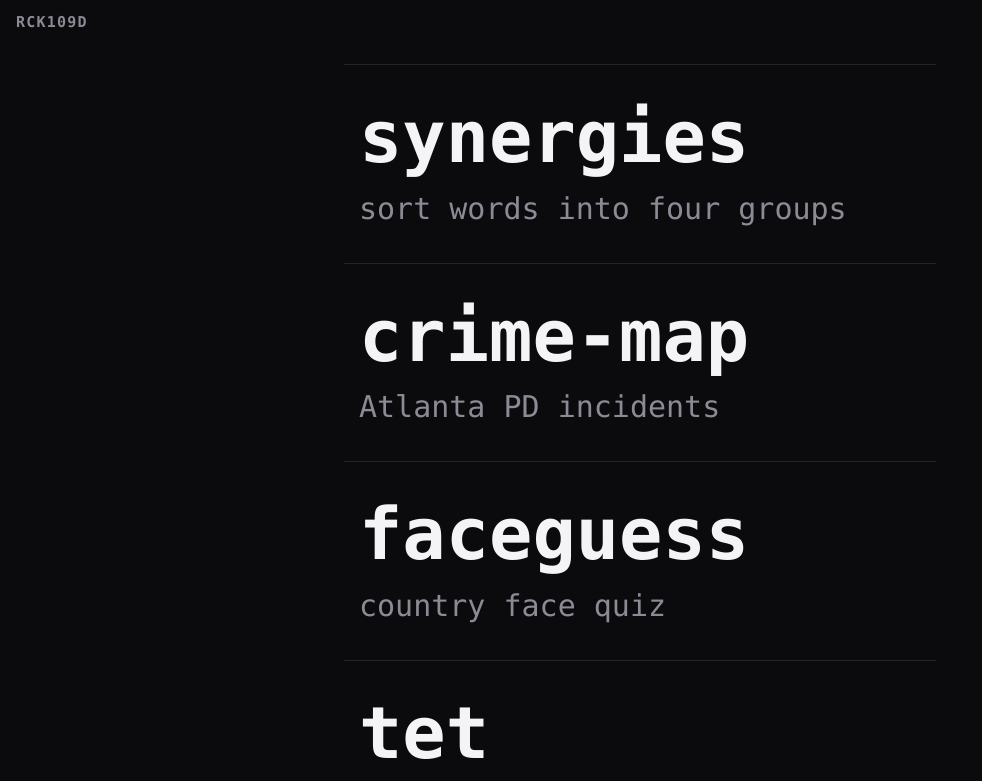
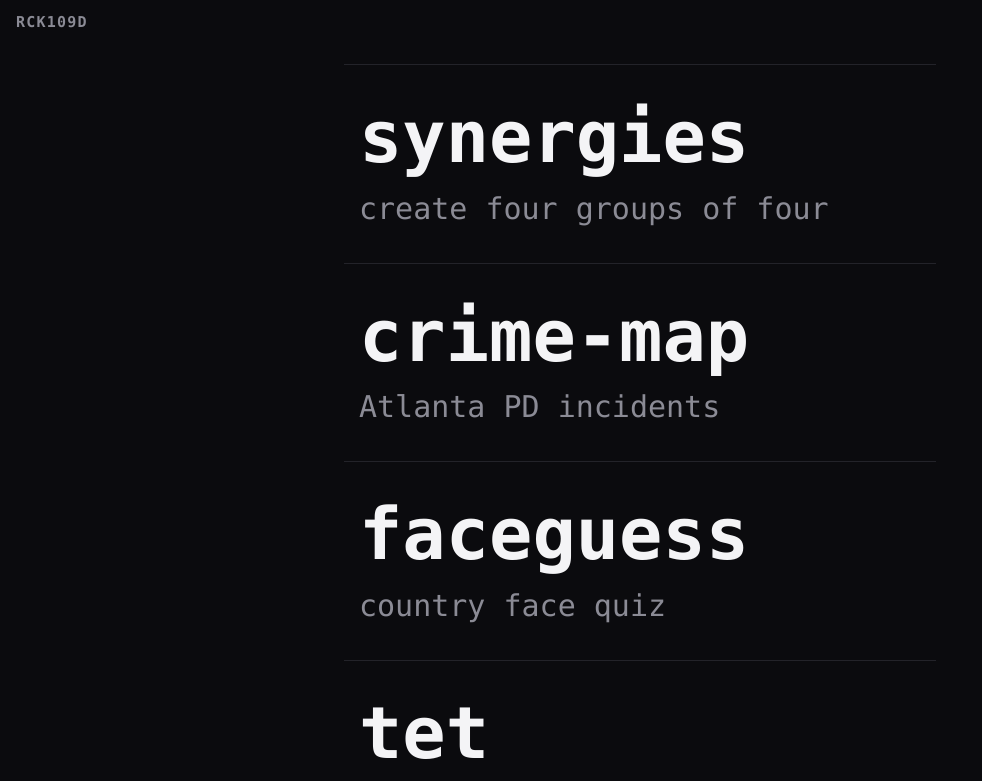
Before and after one commit to rck109d/rck109d.github.io, a plain HTML site: page index.html in a window 1280 px wide. Shown: the top 781 px of the page, without its empty margins (0-982 px from the left). Drawn offline with Linux system fonts and the light colour scheme.

Commit message:
describe synergies as create four groups of four

```diff
--- a/index.html
+++ b/index.html
@@ -118,7 +118,7 @@
       <li>
         <a href="/synergies/">
           <span class="name">synergies</span>
-          <span class="desc">sort words into four groups</span>
+          <span class="desc">create four groups of four</span>
         </a>
       </li>
       <li>
```
